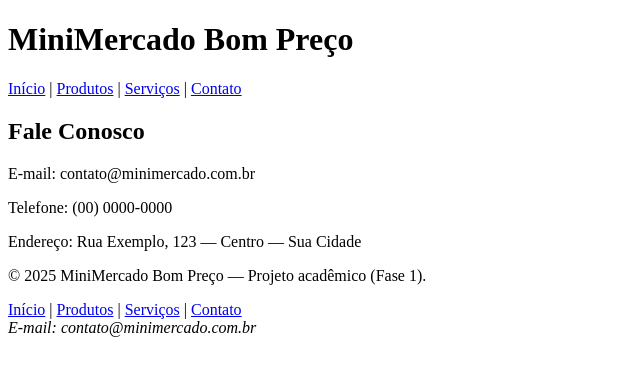
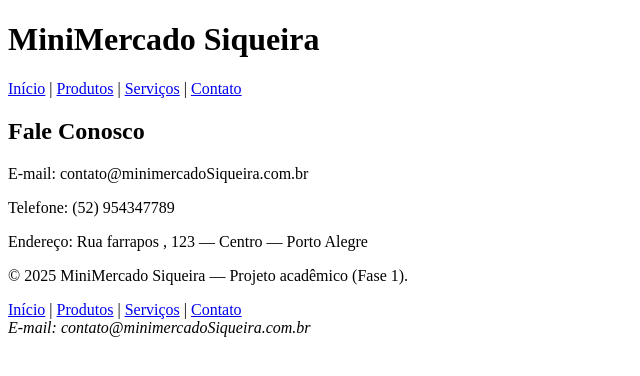
Before and after one commit to NSzao/minimercado_Fase1, a plain HTML site: page contatos.html in a window 1280 px wide. Shown: the whole page, without its empty margins (0-640 px from the left). Drawn offline with Linux system fonts and the light colour scheme.

Commit message:
Update contatos.html

```diff
--- a/contatos.html
+++ b/contatos.html
@@ -7,7 +7,7 @@
 </head>
 <body>
 <header>
-<h1>MiniMercado Bom Preço</h1>
+<h1>MiniMercado Siqueira</h1>
 <nav>
 <a href="index.html">Início</a> |
 <a href="produtos.html">Produtos</a> |
@@ -19,21 +19,22 @@
 
 <main>
 <h2>Fale Conosco</h2>
-<p>E-mail: contato@minimercado.com.br</p>
-<p>Telefone: (00) 0000-0000</p>
-<p>Endereço: Rua Exemplo, 123 — Centro — Sua Cidade</p>
+<p>E-mail: contato@minimercadoSiqueira.com.br</p>
+<p>Telefone: (52) 954347789</p>
+<p>Endereço: Rua farrapos , 123 — Centro — Porto Alegre</p>
 </main>
 
 
 <footer>
-<p>© 2025 MiniMercado Bom Preço — Projeto acadêmico (Fase 1).</p>
+<p>© 2025 MiniMercado Siqueira — Projeto acadêmico (Fase 1).</p>
 <nav>
 <a href="index.html">Início</a> |
 <a href="produtos.html">Produtos</a> |
 <a href="servicos.html">Serviços</a> |
 <a href="contato.html">Contato</a>
 </nav>
-<address>E-mail: contato@minimercado.com.br</address>
+<address>E-mail: contato@minimercadoSiqueira.com.br</address>
 </footer>
 </body>
+
 </html>
```
